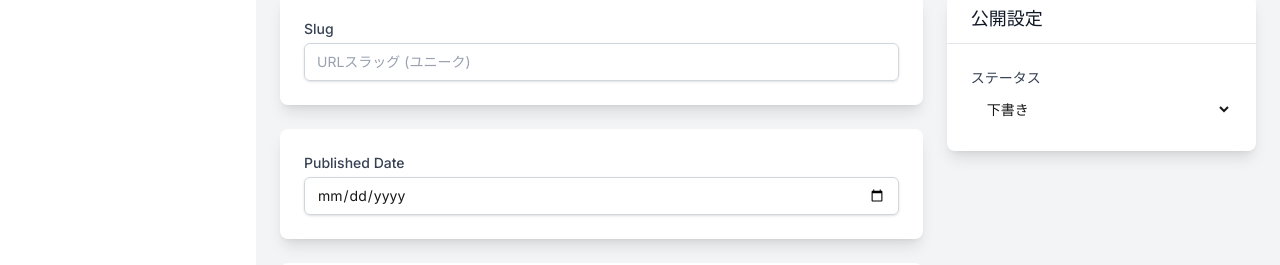
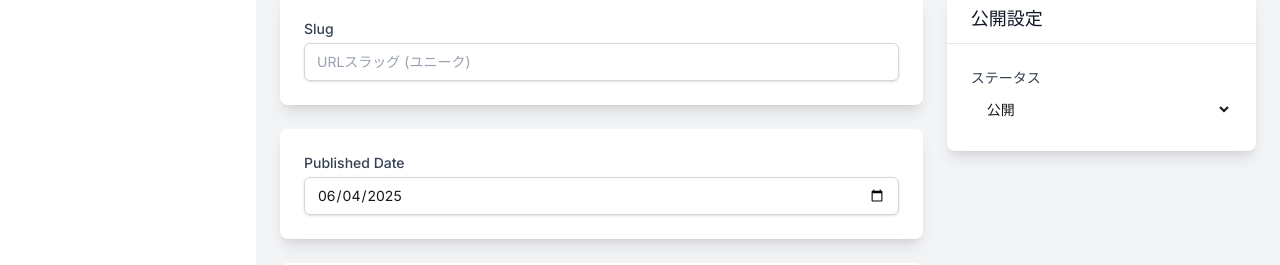
Before and after one commit to shunki1001/taihoukotobuki-admin, a Next.js app: page /admin/blog/1 in a window 1280 px wide. Shown: the part 217-482 px from the top of the page. Built offline with nearby package versions, Linux system fonts and the light colour scheme; no server answers; sample sign-in values are in the browser's storage; what contentful-management would draw is missing.

Commit message:
デフォルト日付を本日に

```diff
--- a/src/components/admin/BlogForm.tsx
+++ b/src/components/admin/BlogForm.tsx
@@ -25,9 +25,17 @@
 }) => {
   const [title, setTitle] = useState('');
   const [content, setContent] = useState('');
-  const [status, setStatus] = useState<'draft' | 'published'>('draft');
+  const [status, setStatus] = useState<'draft' | 'published'>('published');
   const [slug, setSlug] = useState('');
-  const [publishedDate, setPublishedDate] = useState('');
+const getTodayDateString = () => {
+  const today = new Date();
+  const year = today.getFullYear();
+  const month = String(today.getMonth() + 1).padStart(2, '0');
+  const day = String(today.getDate()).padStart(2, '0');
+  return `${year}-${month}-${day}`;
+};
+
+const [publishedDate, setPublishedDate] = useState(getTodayDateString());
 
 useEffect(() => {
   if (initialData) {
@@ -35,7 +43,7 @@
     setContent(initialData.content || '');
     setStatus(initialData.status || 'published');
     setSlug(initialData.slug || '');
-      setPublishedDate(initialData.publishedDate || '');
+    setPublishedDate(initialData.publishedDate || getTodayDateString());
   }
 }, [initialData]);
 
```
Lines whose indentation alone changed are shown as unchanged.
